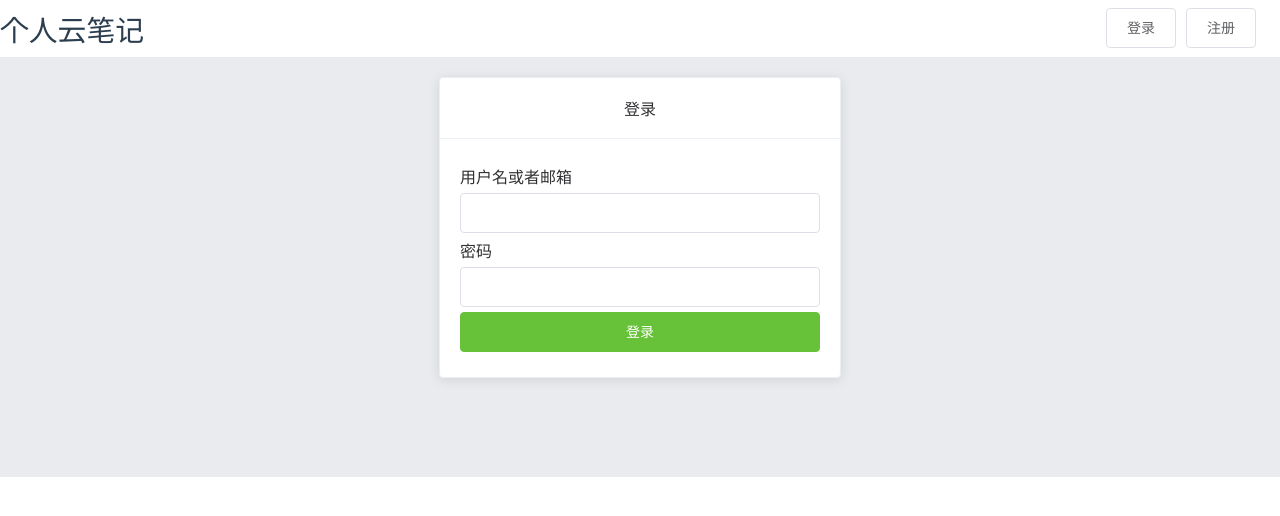
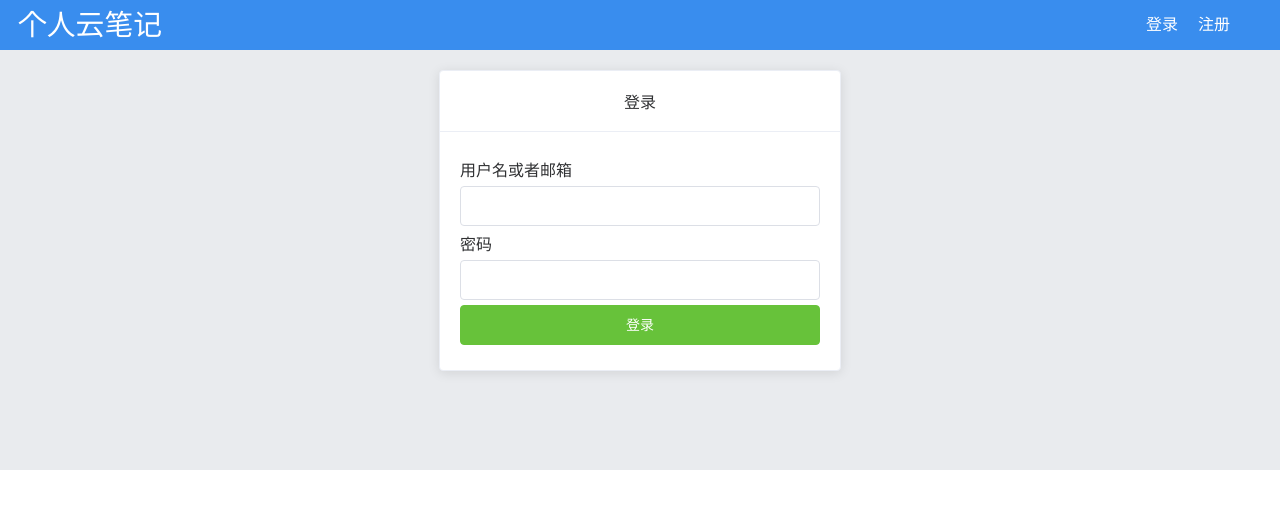
Before and after one commit to geekrichie/cloud-note, a Vue app in the folder note-cloud/: page /#/login in a window 1280 px wide. Shown: the top 516 px of the page. Built offline with nearby package versions, Linux system fonts and the light colour scheme.

Commit message:
退出登录

```diff
--- a/note-cloud/src/components/Header.vue
+++ b/note-cloud/src/components/Header.vue
@@ -1,13 +1,20 @@
 <template>
-      <div>
+      <div class="main-header">
           <div class="main_title">个人云笔记</div>
           <div class="info">
-            <div v-if="!isLogin">
-                <el-button>登录</el-button>
-                <el-button>注册</el-button>
+            <div class="center" v-if="!isLogin">
+               <router-link :to="'login'" class="navigation">登录</router-link>
+               <router-link :to="'register'" class="navigation">注册</router-link>
             </div>
-             <div v-if="isLogin">
-                 <label>{{ username  }}</label>
+             <div v-if="isLogin" class="center">
+                 <el-dropdown>
+                    <span class="el-dropdown-link drop-title">
+                        {{ username  }}<i class="el-icon-arrow-down el-icon--right"></i>
+                    </span>
+                    <el-dropdown-menu slot="dropdown">
+                        <el-dropdown-item><el-button  type = "text" @click="logout">退出登录</el-button></el-dropdown-item>
+                    </el-dropdown-menu>
+                </el-dropdown>
             </div>
           </div>
           <div class="clearfix"></div>
@@ -21,22 +28,58 @@ export default {
             'isLogin',
             'username'
         ])
+    },
+    methods: {
+       logout() {
+           this.$store.dispatch("login/logout").then(()=>{
+               this.$router.push('/login')
+           })
+       }
     }
 }
 </script>
 <style scoped>
+a {
+    text-decoration: none;
+}
+a:hover {
+    text-decoration: none;
+}
 .info {
-    float: right;
-    padding: 8px 24px 8px 0;
+    height: 100%;
+    position: absolute;
+    top: 0;
+    right: 50px;
+}
+.navigation {
+   color:white;
+   margin-left:20px;
 }
 .clearfix {
     clear: both;
 }
 .main_title {
-    text-align: left;
+    color:white;
     font-size: 1.8em;
     font-weight: 400;
-    padding: 8px 24px 8px 0;
-    float: left;
+    height: 100%;
+    position: absolute;
+    top: 0;
+    left: 18px;
+    line-height: 50px;
+}
+.main-header {
+    position: relative;
+    width: 100%;
+    height: 50px;
+    z-index: 100;
+    background: #398dee;
+}
+.center {
+    line-height:50px;
+}
+.drop-title {
+    font-size:20px;
+     color:white;
 }
 </style>
--- a/note-cloud/src/components/Main.vue
+++ b/note-cloud/src/components/Main.vue
@@ -1,14 +1,16 @@
 <template>
-    <div>我是主页</div>
+    <div class="main">我是主页</div>
 
 </template>
 <script>
-import api from '@/api/login'
 export default {
     created() {
-      api.getHello().then(res=> {
-          console.log(res.msg)
-      }).catch(()=>{})
+
     }
 }
 </script>
+<style scoped>
+.main {
+    text-align:left;
+}
+</style>
--- a/note-cloud/src/router/index.js
+++ b/note-cloud/src/router/index.js
@@ -25,7 +25,9 @@ router.beforeEach((to, from, next) => {
     // redirect to login page
     if (authRequired && !loggedIn) {
       next('/login');
-    } else {
+    } else if(!authRequired && loggedIn) {
+      next('/');
+    }else {
       next();
     }
   });
--- a/note-cloud/src/store/login.js
+++ b/note-cloud/src/store/login.js
@@ -1,4 +1,5 @@
 import api from "../api/login"
+import Cookies from 'js-cookie'
 
 const user = JSON.parse(localStorage.getItem('user'));
 
@@ -27,6 +28,12 @@ const actions = {
              commit("login", false)
              commit("setUserName", null)
          }
+     },
+     logout({commit}) {
+        localStorage.removeItem('user');
+        Cookies.remove("jwt-token");
+        commit("login", false)
+        commit("setUserName", null)
      }
 }
 
```
